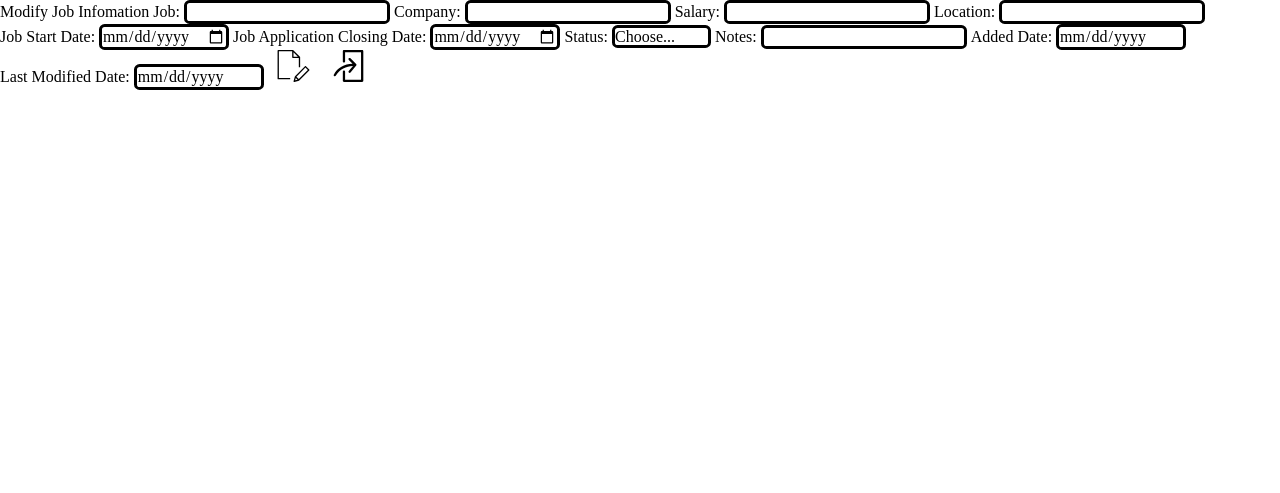
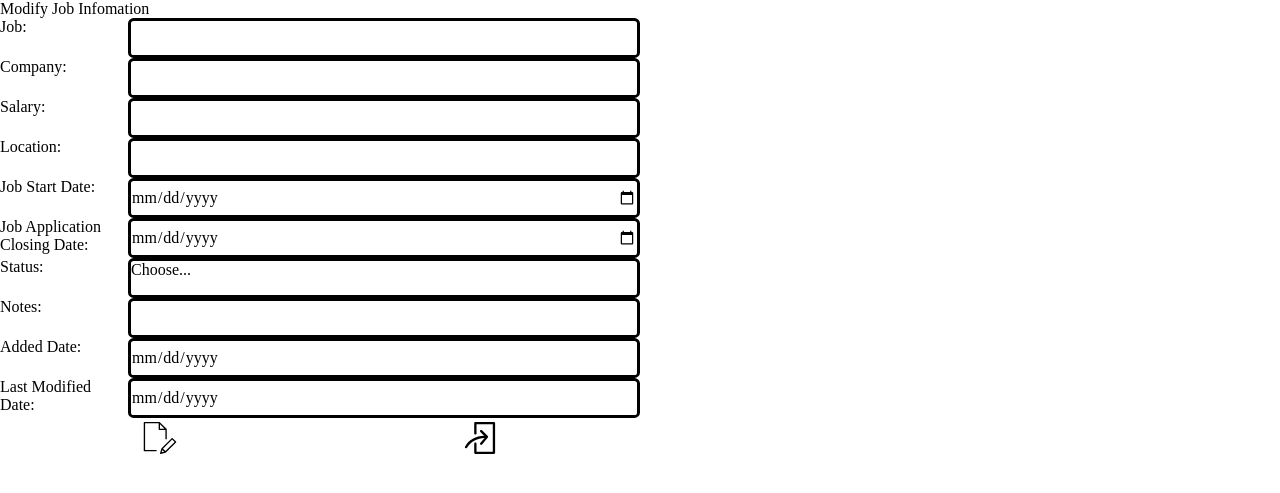
Before and after one commit to karthik-vig/job-application-tracker, a Flask app: template flaskr/templates/modifyJobInfo.html in a window 1280 px wide. Shown: the top 493 px of the page. Run offline with Flask 2, Linux system fonts and the light colour scheme; the template is opened without the code that fills it, so the values that code supplies are empty.

Commit message:
added gird layout for modifyJobInfo

```diff
--- a/flaskr/static/css/modifyJobInfoStyle.css
+++ b/flaskr/static/css/modifyJobInfoStyle.css
@@ -0,0 +1,117 @@
+/* For the entire form */
+
+.jobInputItem {
+    grid-column-start: col1;
+    grid-column-end: endCol;
+    grid-row-start: row1;
+    grid-row-end: row2;
+}
+
+.companyInputItem {
+    grid-column-start: col1;
+    grid-column-end: endCol;
+    grid-row-start: row2;
+    grid-row-end: row3;
+}
+
+.salaryInputItem {
+    grid-column-start: col1;
+    grid-column-end: endCol;
+    grid-row-start: row3;
+    grid-row-end: row4;
+}
+
+.jobLocationInputItem {
+    grid-column-start: col1;
+    grid-column-end: endCol;
+    grid-row-start: row4;
+    grid-row-end: row5;
+}
+
+.jobStartDateInputItem {
+    grid-column-start: col1;
+    grid-column-end: endCol;
+    grid-row-start: row5;
+    grid-row-end: row6;
+}
+
+.jobApplicationClosingDateInputItem {
+    grid-column-start: col1;
+    grid-column-end: endCol;
+    grid-row-start: row6;
+    grid-row-end: row7;
+}
+
+.applicationStatusInputItem {
+    grid-column-start: col1;
+    grid-column-end: endCol;
+    grid-row-start: row7;
+    grid-row-end: row8;
+}
+
+.notesInputItem {
+    grid-column-start: col1;
+    grid-column-end: endCol;
+    grid-row-start: row8;
+    grid-row-end: row9;
+}
+
+.startJobTrackDateInputItem {
+    grid-column-start: col1;
+    grid-column-end: endCol;
+    grid-row-start: row9;
+    grid-row-end: row10;
+}
+
+.modifiedJobTrackDateInputItem {
+    grid-column-start: col1;
+    grid-column-end: endCol;
+    grid-row-start: row10;
+    grid-row-end: row11;
+}
+
+.modifiedJobInfoSubmitInputItem {
+    grid-column-start: col1;
+    grid-column-end: col2;
+    grid-row-start: row11;
+    grid-row-end: endRow;
+    justify-self: center;
+    align-self: center;
+}
+
+.cancelSubmitInputItem {
+    grid-column-start: col2;
+    grid-column-end: endCol;
+    grid-row-start: row11;
+    grid-row-end: endRow;
+    justify-self: center;
+    align-self: center;
+}
+
+.formContainer{
+    display: grid;
+    grid-template-columns: [col1] 25vw [col2] 25vw [endCol];
+    grid-template-rows: [row1] 5vh [row2] 5vh [row3] 5vh [row4] 5vh [row5] 5vh [row6] 5vh [row7] 5vh [row8] 5vh [row9] 5vh [row10] 5vh [row11] 5vh [endRow];
+}
+
+/* For the fieldset container */
+
+.fieldsetInputItem {
+    grid-column-start: col2;
+    grid-column-end: endCol;
+    grid-row-start: row1;
+    grid-row-end: endRow;
+}
+
+.fieldsetLabelItem {
+    grid-column-start: col1;
+    grid-column-end: col2;
+    grid-row-start: row1;
+    grid-row-end: endRow;
+}
+
+.fieldsetContainer {
+    display: grid;
+    grid-template-columns: [col1] 10vw [col2] 40vw [endCol];
+    grid-template-rows: [row1] 5vh [endRow];
+}
--- a/flaskr/templates/modifyJobInfo.html
+++ b/flaskr/templates/modifyJobInfo.html
@@ -7,35 +7,35 @@
         <link rel="stylesheet" href="{{url_for('static', filename='css/modifyJobInfoStyle.css')}}">
     </head>
     <body>
-        <form action="/redirectModifyJobInfo" method="post">
+        <form action="/redirectModifyJobInfo" method="post" class="formContainer">
             <input type="hidden" name="id" value="{{ jobInfo['id'] }}" >
-            <fieldset>
-                <label>Job:</label>
-                <input type="text" name="job" value="{{ jobInfo['job'] }}" class="commonBorder">
+            <fieldset class="jobInputItem fieldsetContainer">
+                <label class="fieldsetLabelItem">Job:</label>
+                <input type="text" name="job" value="{{ jobInfo['job'] }}" class="commonBorder fieldsetInputItem">
             </fieldset>
-            <fieldset>
-                <label>Company: </label>
-                <input type="text" name="company" value="{{ jobInfo['company'] }}" class="commonBorder">
+            <fieldset  class="companyInputItem fieldsetContainer">
+                <label class="fieldsetLabelItem">Company: </label>
+                <input type="text" name="company" value="{{ jobInfo['company'] }}" class="commonBorder fieldsetInputItem">
             </fieldset>
-            <fieldset>
-                <label>Salary:</label>
-                <input type="number" name="salary" value="{{ jobInfo['salary'] }}" class="commonBorder">
+            <fieldset  class="salaryInputItem fieldsetContainer">
+                <label class="fieldsetLabelItem">Salary:</label>
+                <input type="number" name="salary" value="{{ jobInfo['salary'] }}" class="commonBorder fieldsetInputItem">
             </fieldset>
-            <fieldset>
-                <label>Location:</label>
-                <input type="text" name="jobLocation" value="{{ jobInfo['jobLocation'] }}" class="commonBorder">
+            <fieldset  class="jobLocationInputItem fieldsetContainer">
+                <label class="fieldsetLabelItem">Location:</label>
+                <input type="text" name="jobLocation" value="{{ jobInfo['jobLocation'] }}" class="commonBorder fieldsetInputItem">
             </fieldset>
-            <fieldset>
-                <label>Job Start Date:</label>
-                <input type="date" name="jobStartDate" value="{{ jobInfo['jobStartDate'] }}" class="commonBorder">
+            <fieldset  class="jobStartDateInputItem fieldsetContainer">
+                <label class="fieldsetLabelItem">Job Start Date:</label>
+                <input type="date" name="jobStartDate" value="{{ jobInfo['jobStartDate'] }}" class="commonBorder fieldsetInputItem">
             </fieldset>
-            <fieldset>
-                <label>Job Application Closing Date:</label>
-                <input type="date" name="jobApplicationClosingDate" value="{{ jobInfo['jobApplicationClosingDate'] }}" class="commonBorder">
+            <fieldset  class="jobApplicationClosingDateInputItem fieldsetContainer">
+                <label class="fieldsetLabelItem">Job Application Closing Date:</label>
+                <input type="date" name="jobApplicationClosingDate" value="{{ jobInfo['jobApplicationClosingDate'] }}" class="commonBorder fieldsetInputItem">
             </fieldset>
-            <fieldset>
-                <label>Status:</label>
-                <select name="applicationStatus" class="commonBorder">
+            <fieldset  class="applicationStatusInputItem fieldsetContainer">
+                <label class="fieldsetLabelItem">Status:</label>
+                <select name="applicationStatus" class="commonBorder fieldsetInputItem">
                     {% if jobInfo['applicationStatus'] == '' %}
                         <option value="None" selected>Choose...</option>
                     {% else %}
@@ -63,20 +63,20 @@
                     {% endif %}
                 </select>
             </fieldset>
-            <fieldset>
-                <label>Notes:</label>
-                <input type="text" name="notes" maxlength="10000"  value="{{ jobInfo['notes'] }}" class="commonBorder">
+            <fieldset  class="notesInputItem fieldsetContainer">
+                <label class="fieldsetLabelItem">Notes:</label>
+                <input type="text" name="notes" maxlength="10000"  value="{{ jobInfo['notes'] }}" class="commonBorder fieldsetInputItem">
             </fieldset>
-            <fieldset>
-                <label>Added Date:</label>
-                <input type="date" value="{{ jobInfo['startJobTrackDate'] }}" readonly class="commonBorder">
+            <fieldset  class="startJobTrackDateInputItem fieldsetContainer">
+                <label class="fieldsetLabelItem">Added Date:</label>
+                <input type="date" value="{{ jobInfo['startJobTrackDate'] }}" readonly class="commonBorder fieldsetInputItem">
             </fieldset>
-            <fieldset>
-                <label>Last Modified Date:</label>
-                <input type="date" value="{{ jobInfo['modifiedJobTrackDate'] }}" readonly class="commonBorder">
+            <fieldset  class="modifiedJobTrackDateInputItem fieldsetContainer">
+                <label class="fieldsetLabelItem">Last Modified Date:</label>
+                <input type="date" value="{{ jobInfo['modifiedJobTrackDate'] }}" readonly class="commonBorder fieldsetInputItem">
             </fieldset>
-            <input type="image" src="{{url_for('static', filename='icons/modify.svg')}}" name="modifiedJobInfoSubmit" class="buttonDim">
-            <input type="image" src="{{url_for('static', filename='icons/goBack.svg')}}" name="cancelSubmit" formaction="/redirect" class="buttonDim">
+            <input type="image" src="{{url_for('static', filename='icons/modify.svg')}}" name="modifiedJobInfoSubmit" class="buttonDim modifiedJobInfoSubmitInputItem">
+            <input type="image" src="{{url_for('static', filename='icons/goBack.svg')}}" name="cancelSubmit" formaction="/redirect" class="buttonDim cancelSubmitInputItem">
         </form>
     </body>
 </html>
```
